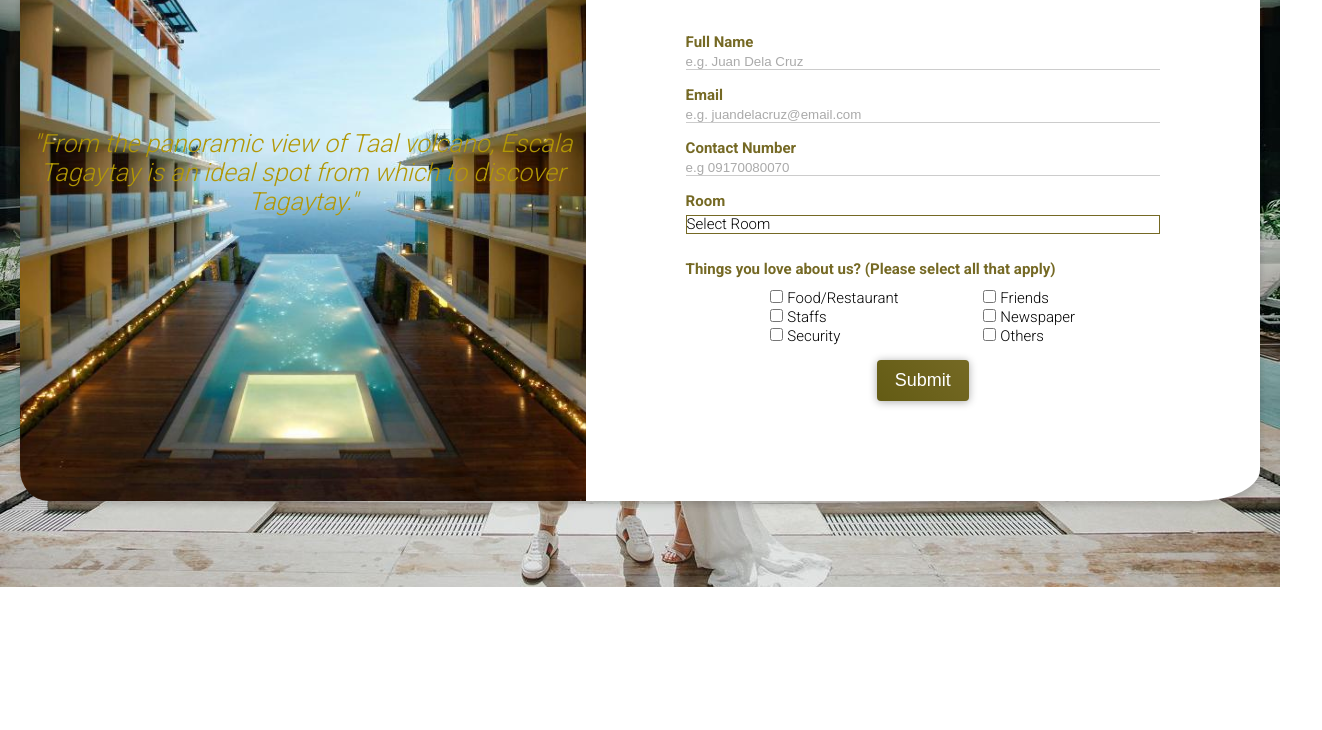
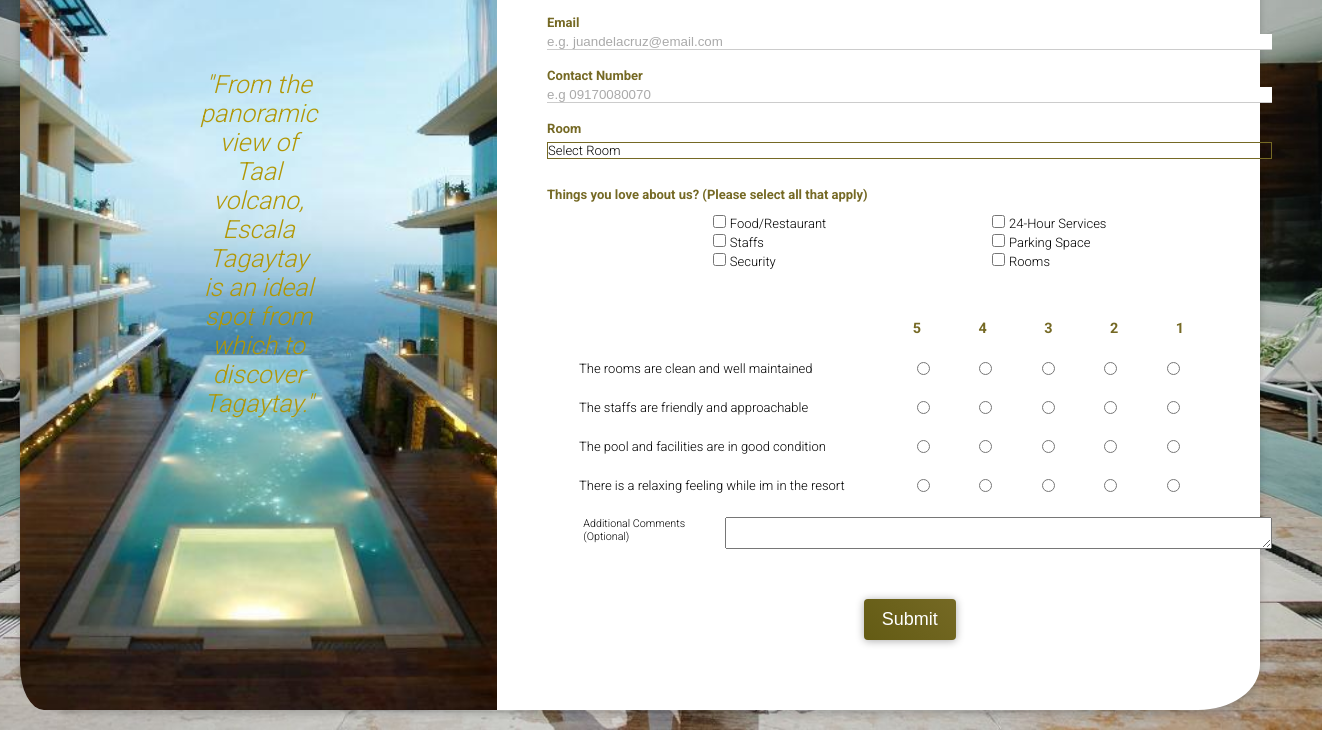
Before and after one commit to mJamandron21/escala-feedback-form, a plain HTML site: page index.html in a window 1280 px wide. Shown: the part 213-943 px from the top of the page, 1322 px wide, since content can reach past the window. Before the commit the page ends 800 px from the top, so only its background shows below. Drawn offline with Linux system fonts and the light colour scheme.

Commit message:
Final Update

```diff
--- a/index.html
+++ b/index.html
@@ -14,19 +14,21 @@
 <body>
 
 
-<div class="login_form">
+<div class="feedback_form">
   <div class="left">
     <div>
-      <!-- <h2>Enjo</h2> -->
-      <p>
+
+      <h2>
         "From the panoramic view of Taal volcano, Escala Tagaytay is an ideal spot from which to discover Tagaytay."
-      </p>
+      </h2>
+
     </div>
 
   </div>
 
   <div class="right">
     <h1 id="title">Feedback Form</h1>
+    <p> "Always happy to hear from you. Because You matters!"</p>
     <form action="" id="survey_form">
       <div class="input_container">
         <div class="form_group">
@@ -37,27 +39,17 @@
 
 
         <div class="form_group">
-          <label for="name" id="email-label">Email</label>
+          <label for="email" id="email-label">Email</label>
           <input type="email" placeholder="e.g. juandelacruz@email.com" id="email" pattern="[a-z0-9._%+-]+@[a-z0-9.-]+\.[a-z]{2,}$" required>
 
         </div>
 
         <div class="form_group">
-          <label for="name" id="number-label">Contact Number</label>
+          <label for="tel" id="number-label">Contact Number</label>
           <input type="text" placeholder="e.g 09170080070" id="number" pattern="[0]+\d{10}$" required>
 
         </div>
 
-        <!-- <div class="form_group">
-          <div class="flex-row-item">
-            <label for="sex" id="sex-label">Sex</label>
-            <input type="radio" name="sex" value="male" id="sex-male" required="">
-            <p>Male</p>
-
-            <input type="radio" name="sex" value="female" id="sex-female">
-            <p>Female</p>
-
-          </div> -->
 
         </div>
         <div class="form_group">
@@ -65,9 +57,13 @@
           <select name="room" id="dropdown" placeholder="Select Room" required="">
             <option value="" disabled="disabled" selected="">Select Room</option>
             <option value="Deluxe">Deluxe</option>
-            <option value="Suit">Suit</option>
-            <option value="Double Deluxe">Double Deluxe</option>
-            <option value="Premium">Premium</option>
+            <option value="Deluxe Primier">Premier</option>
+            <option value="Premier">Premier</option>
+            <option value="Cellar Premier">Cellar Primier</option>
+            <option value="Executive">Executive</option>
+            <option value="Family Prestige">Family Prestige</option>
+            <option value="Prestige">Prestige</option>
+            <option value="Exective Triple">Executive Triple</option>
           </select>
         </div>
 
@@ -90,22 +86,101 @@
             </div>
             <div class="flex-col-item">
               <div class="checkbox-item">
-                <input type="checkbox" name="source" value="friends" id="friends">
-                <label id="choose-label" for="friends">Friends</label>
+                <input type="checkbox" name="source" value="services" id="services">
+                <label id="choose-label" for="services">24-Hour Services</label>
               </div>
               <div class="checkbox-item">
-                <input type="checkbox" name="source" value="newspaper" id="newspaper">
-                <label id="choose-label" for="newspaper">Newspaper</label>
+                <input type="checkbox" name="source" value="parking" id="parking">
+                <label id="choose-label" for="parking">Parking Space</label>
               </div>
               <div class="checkbox-item">
-                <input type="checkbox" name="source" value="others" id="others">
-                <label id="choose-label" for="others">Others</label>
+                <input type="checkbox" name="source" value="rooms" id="rooms">
+                <label id="choose-label" for="rooms">Rooms</label>
               </div>
             </div>
           </div>
 
         </div>
 
+
+        <section class="main-survey">
+          <!-- survey heading -->
+          <div class="survey-item">
+            <div class="survey-label">
+
+            </div>
+            <div class="survey-value">
+              <h6>5</h6>
+              <h6>4</h6>
+              <h6>3</h6>
+              <h6>2</h6>
+              <h6>1</h6>
+            </div>
+          </div>
+
+          <!-- survey questions -->
+          <div class="survey-item">
+            <div class="survey-label">
+              <h6>The rooms are clean and well maintained</h6>
+            </div>
+            <div class="survey-value">
+              <input type="radio" name="question_1" value="5" required="">
+              <input type="radio" name="question_1" value="4">
+              <input type="radio" name="question_1" value="3">
+              <input type="radio" name="question_1" value="2">
+              <input type="radio" name="question_1" value="1">
+            </div>
+          </div>
+
+          <div class="survey-item">
+            <div class="survey-label">
+              <h6>The staffs are friendly and approachable</h6>
+            </div>
+            <div class="survey-value">
+              <input type="radio" name="question_2" value="5" required="">
+              <input type="radio" name="question_2" value="4">
+              <input type="radio" name="question_2" value="3">
+              <input type="radio" name="question_2" value="2">
+              <input type="radio" name="question_2" value="1">
+            </div>
+          </div>
+
+          <div class="survey-item">
+            <div class="survey-label">
+              <h6>The pool and facilities are in good condition</h6>
+            </div>
+            <div class="survey-value">
+              <input type="radio" name="question_3" value="5" required="">
+              <input type="radio" name="question_3" value="4">
+              <input type="radio" name="question_3" value="3">
+              <input type="radio" name="question_3" value="2">
+              <input type="radio" name="question_3" value="1">
+            </div>
+          </div>
+
+          <div class="survey-item">
+            <div class="survey-label">
+              <h6>There is a relaxing feeling while im in the resort</h6>
+            </div>
+            <div class="survey-value">
+              <input type="radio" name="question_4" value="5" required="">
+              <input type="radio" name="question_4" value="4">
+              <input type="radio" name="question_4" value="3">
+              <input type="radio" name="question_4" value="2">
+              <input type="radio" name="question_4" value="1">
+            </div>
+          </div>
+
+          <div class="feedback-form">
+            <h6>Additional Comments (Optional)</h6>
+            <!-- User Story #15: Inside the form element, I want to see a text-area at the end for additional comments. -->
+            <textarea name="feedback" id="feedback" cols="80" rows="2"></textarea>
+          </div>
+
+
+        </section>
+
+        <!-- User Story #16: Inside the form element, I want to see a button with id="submit" to submit all my inputs. -->
         <div id="btn">
           <input type="submit" >
         </div>
--- a/style.css
+++ b/style.css
@@ -22,9 +22,9 @@
 
 }
 
-.login_form {
+.feedback_form {
     display: flex;
-    max-width: 1300px;
+    max-width: 1400px;
     width: 100%;
     box-shadow: 0 5px 6px #0001, 0 2px 10px #0002;
     border-top-right-radius: 5%;
@@ -35,26 +35,26 @@
     margin-top:0;
 }
 
-.login_form .right #title{
+.feedback_form .right #title{
 
     text-align: center;
     margin-top: 0;
 }
 
-.login_form .right{
+.feedback_form .right{
     width: 100%;
-    margin-top: 80px;
-    padding-left: 100px;
-    padding-right: 100px;
-    padding-bottom: 100px;
+    margin-top: 70px;
+    padding-left: 50px;
+    padding-right: 50px;
+    padding-bottom: 70px;
 }
-.login_form .left {
+.feedback_form .left {
     width: 100%;
-    /* padding: 150px 50px; */
+    padding: 100px 180px;
 
 }
 
-.login_form .right .form_group {
+.feedback_form .right .form_group {
     position: relative;
     color: #aaa;
     margin: 0;
@@ -62,7 +62,7 @@
 
 }
 
-.login_form .right .form_group input {
+.feedback_form .right .form_group input {
     width: 100%;
     /* padding: 10px 28px 10px 0; */
     border: none;
@@ -71,16 +71,26 @@
     outline: none;
 }
 
-.login_form .right h1{
+.feedback_form .right h1{
     color: rgb(117, 105, 36);
     font-size: 25px;
-    margin-bottom: 50px;
+    margin-bottom: 15px;
 }
 
-.login_form .right label{
+.feedback_form .right p{
+    text-align: center;
+    font-style: italic;
+    color: rgb(117, 105, 36);
+    font-size: 15px;
+    padding-top: 0;
+    margin-bottom: 20px
+}
+
+
+.feedback_form .right label{
     color: rgb(117, 105, 36);
     font-weight: bold;
-    font-size: 15px;
+    font-size: 13px;
 
 }
 
@@ -99,14 +109,14 @@
 #things-label {
     color: rgb(117, 105, 36);
     font-weight: bold;
-    font-size: 15px;
+    font-size: 13px;
 
 }
 
 #choose-label{
     color:black;
     font-weight: 500;
-    font-size: 15px;
+    font-size: 13px;
 }
 
 select {
@@ -119,7 +129,7 @@
     width: 100%;
     margin-bottom: 25px;
     font-family: inherit;
-    font-size: 15px;
+    font-size: 13px;
     cursor: inherit;
     line-height: inherit;
 
@@ -137,11 +147,11 @@
 }
 
 
-.login_form .right .form_group input:focus {
+.feedback_form .right .form_group input:focus {
     border-color: rgb(117, 105, 36);
 }
 
-.login_form .right.form_group span.icon {
+.feedback_form .right.form_group span.icon {
     position: absolute;
     right: 10px;
     bottom: 22px;
@@ -151,11 +161,11 @@
     color: #aaa;
 }
 
-.login_form .right #btn{
+.feedback_form .right #btn{
     display: flex;
     justify-content: center;
 }
-.login_form .right input[type=submit] {
+.feedback_form .right input[type=submit] {
     background-image: linear-gradient(45deg,#635b14,rgb(117, 105, 36));
     border: none;
     padding: 10px 18px;
@@ -167,25 +177,26 @@
     outline: none;
     cursor: pointer;
     transition: 0.3s ease-in-out;
+    margin-top: 20px;
 
 }
 
-.login_form .right input[type=submit]:hover {
+.feedback_form .right input[type=submit]:hover {
     background-image: linear-gradient(rgb(124, 122, 10),rgb(117, 105, 36));
     box-shadow: 0 3px 15px #0005;
     text-align: center;
 }
 
-.login_form .right input[type=submit]:active {
+.feedback_form .right input[type=submit]:active {
     transform: scale(0.9);
 }
 
-.login_form .form_bottom {
+.feedback_form .form_bottom {
     margin-top: 25px;
     font-size: 14px;
 }
 
-.login_form .form_bottom a {
+.feedback_form .form_bottom a {
     text-decoration: none;
     color:rgb(117, 105, 36);
     font-weight: bold;
@@ -193,7 +204,7 @@
 
 
 
-.login_form .left {
+.feedback_form .left {
     display: flex;
     align-items: center;
     background-image: url('logo.jpg');
@@ -205,15 +216,7 @@
 
 }
 
-.login_form .left h2{
-    text-align: center;
-    color: rgb(146, 126, 10);
-    font-size: 40px;
-    margin-top: 0;
-    margin-bottom: 60px;
-
-}
-.login_form .left p{
+.feedback_form .left h2{
     text-align: center;
     color:rgb(177, 151, 5);;
     font-size: 25px;
@@ -221,23 +224,107 @@
     margin-bottom: 30px;
     font-weight: 500;
     font-style: italic;
-
 }
 
+.main-survey {
+    max-width: 700;
+    display: flex;
+    flex-direction: column;
+    justify-content: center;
+}
+
+.survey-item {
+    width: 100%;
+    display: flex;
+    align-items: center;
+    justify-content: flex-start;
+    margin-bottom: 1.5rem;
+}
+
+.survey-value {
+    min-width: 50%;
+    display: flex;
+    align-items: center;
+    justify-content: space-evenly;
+}
+
+.survey-value > h6 {
+    min-width: 2rem;
+    max-width: 2rem;
+    font-weight: 900;
+    font-size: .9rem;
+    margin-top: 50px;
+    text-transform: uppercase;
+    color: rgb(117, 105, 36);
+    align-items: center;
+    text-align: center;
+}
+
+.survey-label {
+    min-width: 20rem;
+    max-width: 20rem;
+}
+
+.survey-label > h6 {
+    font-weight: 300;
+    font-size: 13px;
+    padding-left: 10%;
+}
+
+.feedback-form {
+    display: flex;
+    justify-content: flex-start;
+    margin-bottom: 30px;
+}
+
+.feedback-form > h6 {
+    font-weight: 300;
+    margin-left: 5%;
+    margin-right: 1rem;
+}
+
+
+
 @media all and (max-width: 850px) {
-    .login_form {
+    .feedback_form {
         flex-wrap: wrap;
     }
 
-    .login_form .right {
+    .feedback_form .right {
         order: 2;
         padding: 10px 40px 40px;
         border-radius: 5%;
     }
 
-    .login_form .left {
+    .feedback_form .left {
         order: 1;
         padding: 100px;
         border-radius: 5%;
     }
+
+    .main-survey {
+        max-width: 200px;
+        display: flex;
+        flex-direction: column;
+        justify-content: center;
+    }
+
+    .survey-value > h6 {
+        min-width: 1rem;
+        max-width: 1rem;
+        font-weight: 900;
+        font-size: .9rem;
+        margin-top: 50px;
+        text-transform: uppercase;
+        color: rgb(117, 105, 36);
+        align-items: center;
+        text-align: center;
+    }
+
+    .survey-label {
+        min-width: 15rem;
+        max-width: 15rem;
+    }
+
+
 }
```
Also changed, not shown: food.jpg (deleted), logo.png (deleted).
